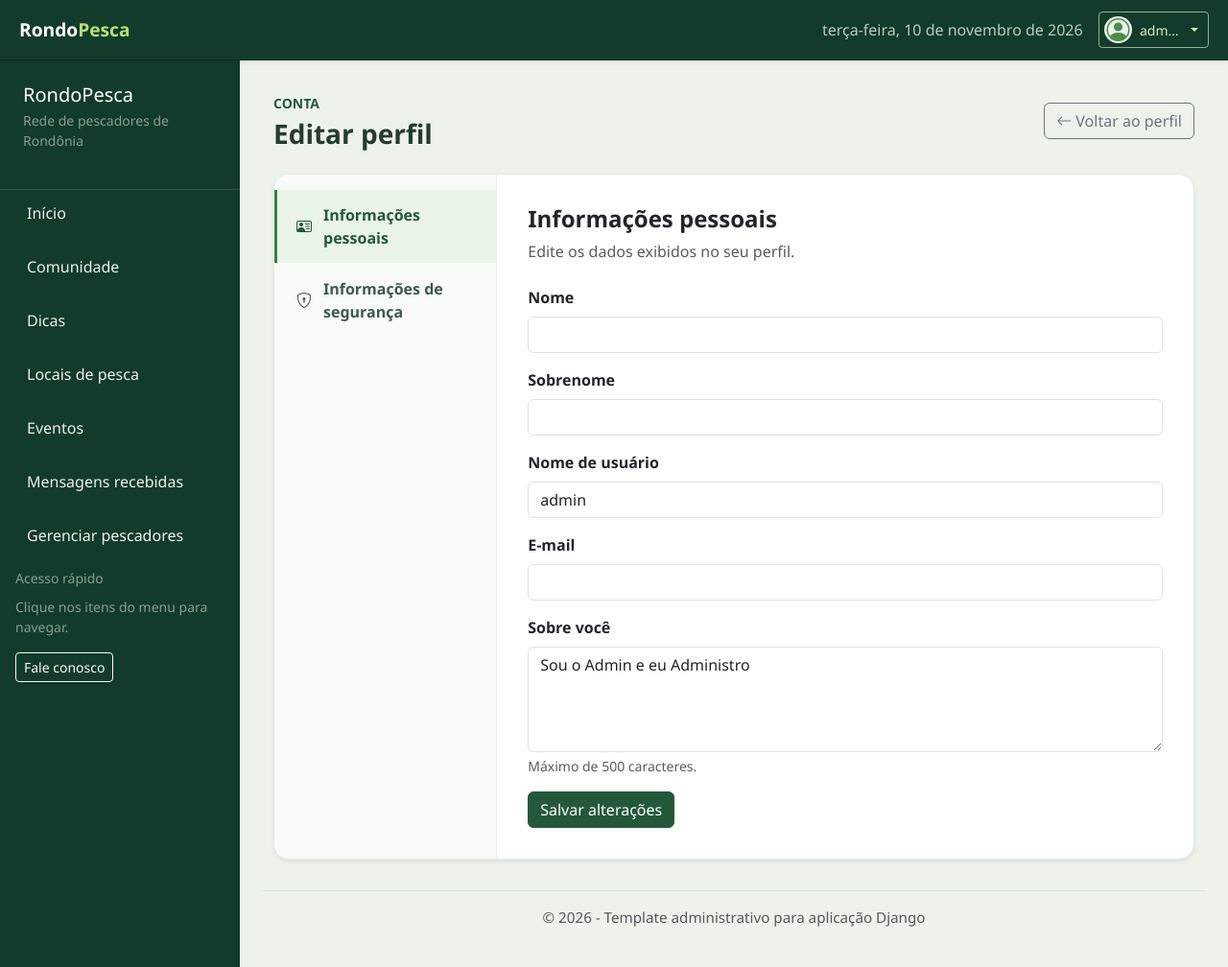
After one commit to Thigas3Bti/RPDjango, a Django app: page /perfil/editar/ in a window 1280 px wide. The commit adds this page. Shown: the whole page at 96% size. Run offline with Django 5.2, Linux system fonts and the light colour scheme; a user stored in the database is signed in; data comes from the database, SQL or seed files in the repository; both versions use the stored data as it was after the commit; parts of the project's set-up code (start-up, migrations or seed data) failed here and were passed over.

Commit message:
correção do perfil, adição da imagem e nome na tela principal e criação do editar perfil

```diff
--- a/static/css/Usuario/perfil.css
+++ b/static/css/Usuario/perfil.css
@@ -101,9 +101,52 @@
         font-weight: 600;
     }
 
+    .profile-edit-link {
+        flex: 0 0 auto;
+    }
+
+    .profile-edit-card {
+        display: grid;
+        grid-template-columns: minmax(13rem, 0.32fr) minmax(0, 1fr);
+        overflow: hidden;
+        border: 1px solid #e2eae1;
+        border-radius: 1rem;
+    }
+
+    .profile-edit-nav {
+        padding: 1rem 0;
+        border-right: 1px solid #e8eee7;
+        background: #f8fbf7;
+    }
+
+    .profile-edit-nav-link {
+        display: flex;
+        align-items: center;
+        gap: 0.75rem;
+        padding: 0.9rem 1.25rem;
+        border-left: 3px solid transparent;
+        color: #405849;
+        font-weight: 600;
+        text-decoration: none;
+    }
+
+    .profile-edit-nav-link:hover,
+    .profile-edit-nav-link.active {
+        color: #24583b;
+        background: #eaf4e8;
+    }
+
+    .profile-edit-nav-link.active {
+        border-left-color: #39804a;
+    }
+
+    .profile-edit-content {
+        min-width: 0;
+        padding: clamp(1.25rem, 4vw, 2rem);
+    }
+
     .profile-details {
         padding: clamp(1.25rem, 4vw, 2rem);
-        border-top: 1px solid #e8eee7;
     }
 
     .profile-bio {
--- a/static/css/base/base.css
+++ b/static/css/base/base.css
@@ -1694,3 +1694,36 @@ body {
         width: 100%;
     }
 }
+
+.header-profile-toggle {
+    display: inline-flex;
+    align-items: center;
+    gap: 0.5rem;
+    max-width: min(18rem, 55vw);
+}
+
+.header-profile-toggle span {
+    overflow: hidden;
+    text-overflow: ellipsis;
+    white-space: nowrap;
+}
+
+.header-profile-avatar,
+.header-profile-avatar-placeholder {
+    flex: 0 0 1.8rem;
+    width: 1.75rem;
+    height: 1.75rem;
+    border-radius: 50%;
+}
+
+.header-profile-avatar {
+    object-fit: cover;
+}
+
+.header-profile-avatar-placeholder {
+    display: grid;
+    place-items: center;
+    color: var(--rondo-verde);
+    background: #eaf3e8;
+    font-size: 1.5rem;
+}
--- a/templates/base.html
+++ b/templates/base.html
@@ -15,7 +15,7 @@
         integrity="sha384-sRIl4kxILFvY47J16cr9ZwB07vP4J8+LH7qKQnuqkuIAvNWLzeN8tE5YBujZqJLB" crossorigin="anonymous">
     <link rel="stylesheet" href="https://cdn.jsdelivr.net/npm/bootstrap-icons@1.11.3/font/bootstrap-icons.min.css">
 
-    <link rel="stylesheet" href="{% static 'css/base/base.css' %}?v=20261103-2">
+    <link rel="stylesheet" href="{% static 'css/base/base.css' %}?v=20261110-1">
 
     <link rel="icon" type="image/png" href="{% static 'images/Icone_Rondopesca.png' %}">
 
@@ -50,9 +50,16 @@
                 <div class="d-none d-md-block text-muted" id="currentDate"></div>
                 {% if request.user.is_authenticated %}
                 <div class="dropdown">
-                    <button class="btn btn-outline-success btn-sm dropdown-toggle" type="button"
-                        data-bs-toggle="dropdown" aria-expanded="false" aria-label="Menu do usuário">
-                        <i class="bi bi-person-circle" aria-hidden="true"></i>
+                    <button class="btn btn-outline-success btn-sm dropdown-toggle header-profile-toggle"
+                        type="button" data-bs-toggle="dropdown" aria-expanded="false"
+                        aria-label="Menu de {{ request.user.username }}">
+                        {% if request.user.perfil_usuario.foto %}
+                        <img class="header-profile-avatar" src="{{ request.user.perfil_usuario.foto.url }}"
+                            alt="" aria-hidden="true">
+                        {% else %}
+                        <i class="bi bi-person-circle header-profile-avatar-placeholder" aria-hidden="true"></i>
+                        {% endif %}
+                        <span>{{ request.user.username }}</span>
                     </button>
                     <ul class="dropdown-menu dropdown-menu-end">
                         <li><a class="dropdown-item" href="{% url 'perfil' %}">Ver perfil</a></li>
--- /dev/null
+++ b/usuarios/permissoes.py
@@ -0,0 +1,5 @@
+def eh_pescador(usuario):
+    return (
+        usuario.is_authenticated
+        and usuario.groups.filter(name='Pescador').exists()
+    )
--- /dev/null
+++ b/usuarios/templates/usuarios/pescador/editar_perfil.html
@@ -0,0 +1,84 @@
+{% extends 'base.html' %}
+{% load static %}
+
+{% block title %}Editar perfil | RondoPesca{% endblock %}
+
+{% block extra_css %}
+<link rel="stylesheet" href="{% static 'css/Usuario/perfil.css' %}?v=20261110-2">
+{% endblock %}
+
+{% block content %}
+<section class="profile-page profile-edit-page py-2" aria-labelledby="edit-profile-title">
+    <header class="d-flex flex-wrap align-items-center justify-content-between gap-3 mb-4">
+        <div>
+            <span class="small text-success fw-semibold text-uppercase">Conta</span>
+            <h1 id="edit-profile-title" class="profile-heading h3 fw-bold mt-1 mb-0">Editar perfil</h1>
+        </div>
+        <a class="btn btn-outline-secondary" href="{% url 'perfil' %}">
+            <i class="bi bi-arrow-left me-1" aria-hidden="true"></i>Voltar ao perfil
+        </a>
+    </header>
+
+    {% if messages %}
+        {% for message in messages %}
+            <div class="alert alert-success" role="status">{{ message }}</div>
+        {% endfor %}
+    {% endif %}
+
+    <div class="profile-edit-card card shadow-sm">
+        <nav class="profile-edit-nav" aria-label="Tópicos de edição do perfil">
+            <a class="profile-edit-nav-link{% if secao == 'pessoal' %} active{% endif %}"
+                href="?secao=pessoal"{% if secao == 'pessoal' %} aria-current="page"{% endif %}>
+                <i class="bi bi-person-vcard" aria-hidden="true"></i>
+                <span>Informações pessoais</span>
+            </a>
+            <a class="profile-edit-nav-link{% if secao == 'seguranca' %} active{% endif %}"
+                href="?secao=seguranca"{% if secao == 'seguranca' %} aria-current="page"{% endif %}>
+                <i class="bi bi-shield-lock" aria-hidden="true"></i>
+                <span>Informações de segurança</span>
+            </a>
+        </nav>
+
+        <div class="profile-edit-content">
+            {% if secao == 'seguranca' %}
+                <h2 class="h4 fw-bold mb-2">Informações de segurança</h2>
+                <p class="text-muted mb-4">Atualize sua senha para manter sua conta protegida.</p>
+                <form method="post" novalidate>
+                    {% csrf_token %}
+                    {% for field in senha_form %}
+                        <div class="mb-3">
+                            <label class="form-label fw-semibold" for="{{ field.id_for_label }}">{{ field.label }}</label>
+                            {{ field }}
+                            {% if field.help_text %}<div class="form-text">{{ field.help_text|safe }}</div>{% endif %}
+                            {% for error in field.errors %}<div class="text-danger small mt-1" role="alert">{{ error }}</div>{% endfor %}
+                        </div>
+                    {% endfor %}
+                    {% for error in senha_form.non_field_errors %}<div class="alert alert-danger" role="alert">{{ error }}</div>{% endfor %}
+                    <button class="btn btn-success" type="submit" name="alterar_senha" value="1">Salvar nova senha</button>
+                </form>
+            {% else %}
+                <h2 class="h4 fw-bold mb-2">Informações pessoais</h2>
+                <p class="text-muted mb-4">Edite os dados exibidos no seu perfil.</p>
+                <form method="post" novalidate>
+                    {% csrf_token %}
+                    {% for field in perfil_form %}
+                        <div class="mb-3">
+                            <label class="form-label fw-semibold" for="{{ field.id_for_label }}">{{ field.label }}</label>
+                            {{ field }}
+                            {% for error in field.errors %}<div class="text-danger small mt-1" role="alert">{{ error }}</div>{% endfor %}
+                        </div>
+                    {% endfor %}
+                    <div class="mb-3">
+                        <label class="form-label fw-semibold" for="{{ bio_form.bio.id_for_label }}">{{ bio_form.bio.label }}</label>
+                        {{ bio_form.bio }}
+                        {% for error in bio_form.bio.errors %}<div class="text-danger small mt-1" role="alert">{{ error }}</div>{% endfor %}
+                        <div class="form-text">Máximo de 500 caracteres.</div>
+                    </div>
+                    {% for error in perfil_form.non_field_errors %}<div class="alert alert-danger" role="alert">{{ error }}</div>{% endfor %}
+                    <button class="btn btn-success" type="submit" name="salvar_perfil" value="1">Salvar alterações</button>
+                </form>
+            {% endif %}
+        </div>
+    </div>
+</section>
+{% endblock %}
--- a/web/forms.py
+++ b/web/forms.py
@@ -1,6 +1,10 @@
 from django import forms
 from django.contrib.auth import get_user_model
-from django.contrib.auth.forms import AuthenticationForm, UserCreationForm
+from django.contrib.auth.forms import (
+    AuthenticationForm,
+    PasswordChangeForm,
+    UserCreationForm,
+)
 from django.core.exceptions import ValidationError
 from django.utils.translation import gettext_lazy as _
 
@@ -46,6 +50,43 @@ class BioPerfilForm(forms.ModelForm):
         model = PerfilUsuario
         fields = ['bio']
         labels = {'bio': 'Sobre você'}
+
+
+class EditarPerfilForm(forms.ModelForm):
+    class Meta:
+        model = get_user_model()
+        fields = ['first_name', 'last_name', 'username', 'email']
+        labels = {
+            'first_name': 'Nome',
+            'last_name': 'Sobrenome',
+            'username': 'Nome de usuário',
+            'email': 'E-mail',
+        }
+        widgets = {
+            'first_name': forms.TextInput(attrs={
+                'class': 'form-control',
+                'autocomplete': 'given-name',
+            }),
+            'last_name': forms.TextInput(attrs={
+                'class': 'form-control',
+                'autocomplete': 'family-name',
+            }),
+            'username': forms.TextInput(attrs={
+                'class': 'form-control',
+                'autocomplete': 'username',
+            }),
+            'email': forms.EmailInput(attrs={
+                'class': 'form-control',
+                'autocomplete': 'email',
+            }),
+        }
+
+
+class SenhaPerfilForm(PasswordChangeForm):
+    def __init__(self, *args, **kwargs):
+        super().__init__(*args, **kwargs)
+        for field in self.fields.values():
+            field.widget.attrs['class'] = 'form-control'
 
 
 class DicaForm(forms.ModelForm):
--- a/web/urls.py
+++ b/web/urls.py
@@ -19,4 +19,5 @@ urlpatterns = [
     path('logout/', views.logout, name='logout'),
     path('painel/', views.painel, name='painel'),
     path('perfil/', views.perfil, name='perfil'),
+    path('perfil/editar/', views.editar_perfil, name='editar_perfil'),
 ]
--- a/web/views.py
+++ b/web/views.py
@@ -1,5 +1,9 @@
 from django.contrib import messages
-from django.contrib.auth import login as auth_login, logout as auth_logout
+from django.contrib.auth import (
+    update_session_auth_hash,
+    login as auth_login,
+    logout as auth_logout,
+)
 from django.contrib.auth.decorators import login_required
 from django.conf import settings
 from django.core.exceptions import PermissionDenied
@@ -7,6 +11,7 @@ from django.core.mail import EmailMessage
 from django.db.models import Q
 from django.http import HttpResponseForbidden, HttpResponseNotAllowed
 from django.shortcuts import get_object_or_404, redirect, render
+from django.urls import reverse
 from django.utils import timezone
 from django.views.decorators.http import require_POST
 import logging
@@ -15,10 +20,12 @@ import smtplib
 from .forms import (
     BioPerfilForm,
     DicaForm,
+    EditarPerfilForm,
     FotoPerfilForm,
     LoginForm,
     RegistrationForm,
     MensagemContatoForm,
+    SenhaPerfilForm,
 )
 from forum.models import Dica, EventoAgenda
 from usuarios.permissoes import eh_pescador
@@ -268,6 +275,44 @@ def perfil(request):
     })
 
 
+@login_required(login_url='login')
+def editar_perfil(request):
+    perfil_usuario, _ = PerfilUsuario.objects.get_or_create(usuario=request.user)
+    secao = request.GET.get('secao', 'pessoal')
+    if secao not in ('pessoal', 'seguranca'):
+        secao = 'pessoal'
+
+    perfil_form = EditarPerfilForm(instance=request.user)
+    bio_form = BioPerfilForm(instance=perfil_usuario)
+    senha_form = SenhaPerfilForm(request.user)
+
+    if request.method == 'POST':
+        if 'salvar_perfil' in request.POST:
+            perfil_form = EditarPerfilForm(request.POST, instance=request.user)
+            bio_form = BioPerfilForm(request.POST, instance=perfil_usuario)
+            secao = 'pessoal'
+            if perfil_form.is_valid() and bio_form.is_valid():
+                perfil_form.save()
+                bio_form.save()
+                messages.success(request, 'Suas informações foram atualizadas.')
+                return redirect('editar_perfil')
+        elif 'alterar_senha' in request.POST:
+            senha_form = SenhaPerfilForm(request.user, request.POST)
+            secao = 'seguranca'
+            if senha_form.is_valid():
+                user = senha_form.save()
+                update_session_auth_hash(request, user)
+                messages.success(request, 'Sua senha foi alterada.')
+                return redirect(f'{reverse("editar_perfil")}?secao=seguranca')
+
+    return render(request, 'usuarios/pescador/editar_perfil.html', {
+        'perfil_form': perfil_form,
+        'bio_form': bio_form,
+        'senha_form': senha_form,
+        'secao': secao,
+    })
+
+
 def login(request):
     form = LoginForm(
         request,
```
Also changed, not shown: other parts of static/css/Usuario/perfil.css (+33 -1 lines), usuarios/templates/usuarios/pescador/perfil.html (+7 -1 lines), web/templates/web/home.html (+10 -3 lines), web/tests.py (+74 -1 lines), db.sqlite3.
